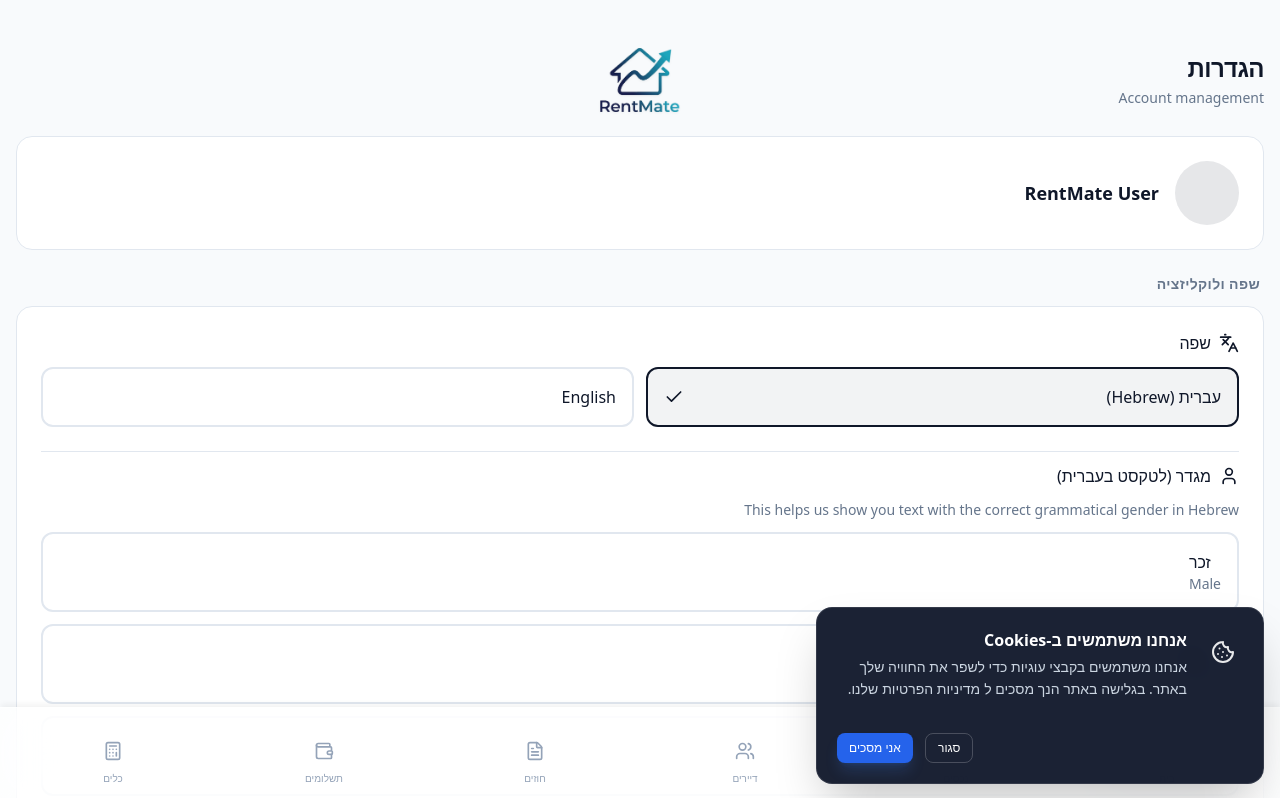
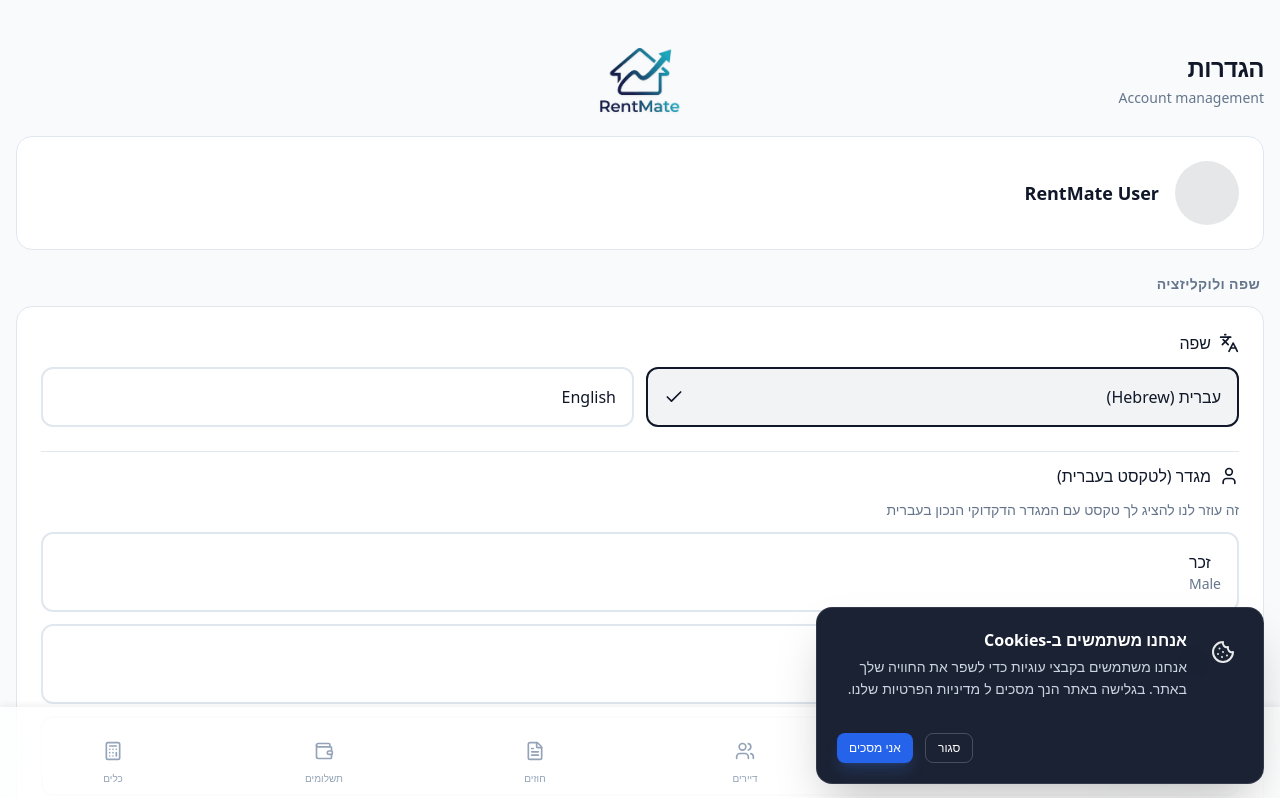
Before and after one commit to rubishance/RentMate, a React (Vite) app: page /settings in a window 1280 px wide. Shown: the top 798 px of the page. Built offline with nearby package versions, Linux system fonts and the light colour scheme; no server answers.

Commit message:
Localize gender description text in Settings page

```diff
--- a/src/pages/Settings.tsx
+++ b/src/pages/Settings.tsx
@@ -213,7 +213,7 @@ export function Settings() {
                                 <label className="font-medium text-foreground">{t('genderForHebrew')}</label>
                             </div>
                             <p className="text-sm text-muted-foreground">
-                                This helps us show you text with the correct grammatical gender in Hebrew
+                                {preferences.language === 'he' ? 'זה עוזר לנו להציג לך טקסט עם המגדר הדקדוקי הנכון בעברית' : 'This helps us show you text with the correct grammatical gender in Hebrew'}
                             </p>
                             <div className="grid grid-cols-1 gap-3">
                                 {genderOptions.map((option) => (
```
